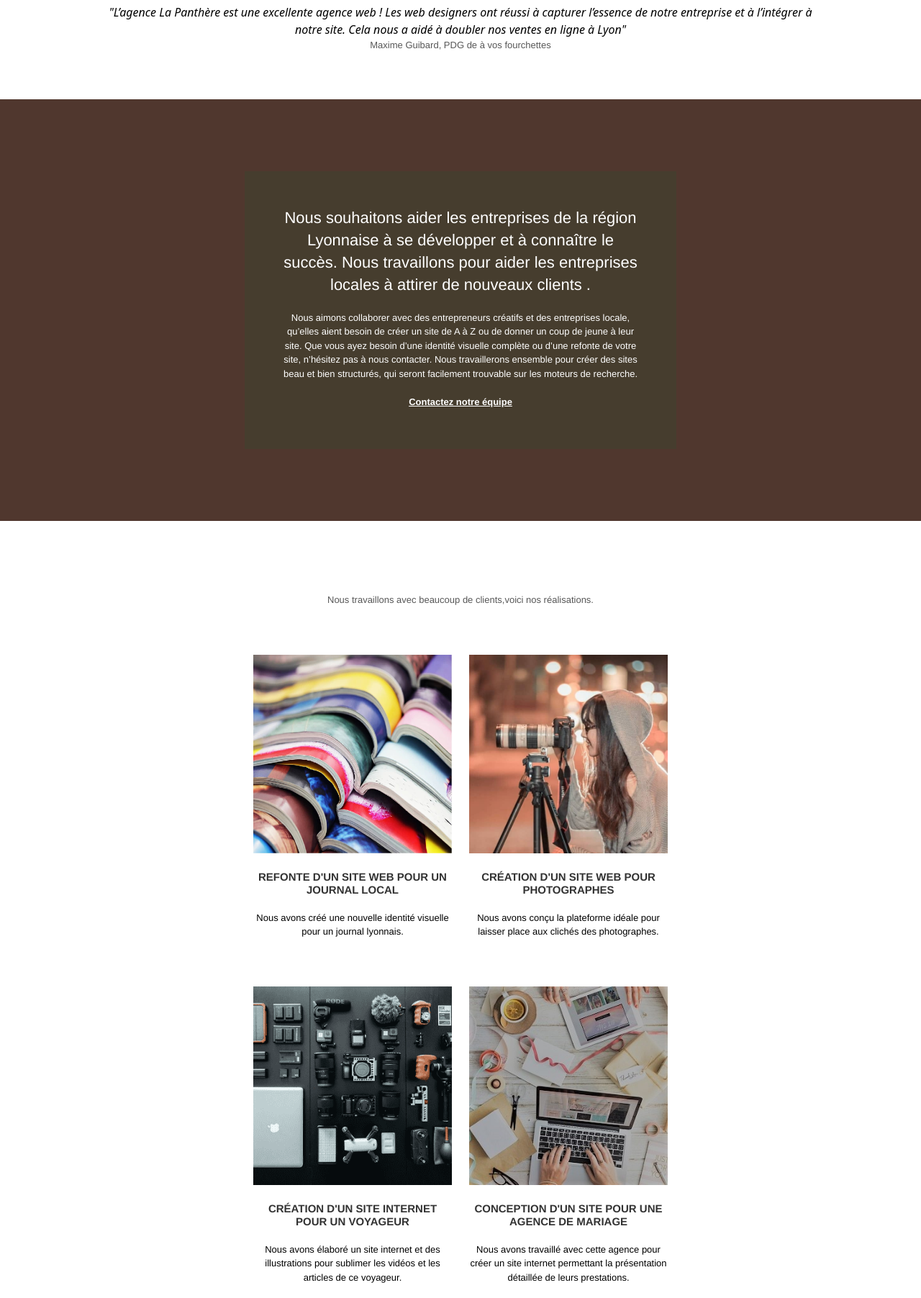
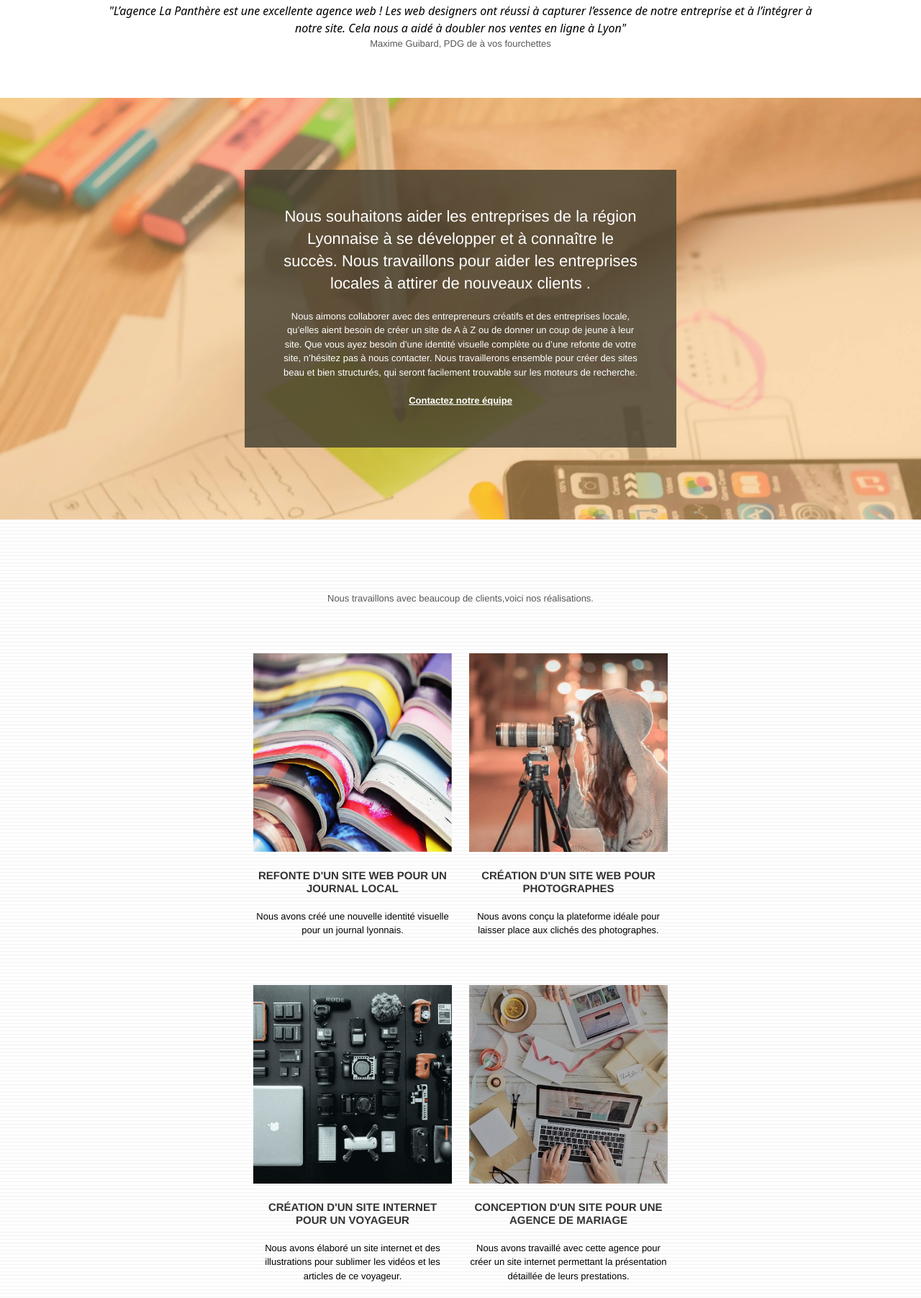
Before and after one commit to xtoc65/LaPanth-re, a website: page index.html in a window 1280 px wide. Shown: the part 980-2784 px from the top of the page at 72% size. Drawn offline with nearby package versions, Linux system fonts and the light colour scheme.

Commit message:
ajout des image de fond

```diff
--- a/css/style.css
+++ b/css/style.css
@@ -534,15 +534,15 @@ h4
 }
 .bg-lines-h2-bg
 {
-    background-image:url("img/lines-h2-bg.webp")
+    background-image:url("/img/lines-h2-bg.webp")
 }
 .bg-banniere
 {
-    background-image:url("img/agence-la-panthere.webp")
+    background-image:url( "/img/agence-la-panthere.webp" )
 }
 .bg-presentation
 {
-    background-image:url("img/image-de-presentation.webp")
+    background-image:url("/img/image-de-presentation.webp")
 }
 @media (max-width:1024px)
 {
```
Also changed, not shown: img/agence-la-panthere-monochrome.svg (added).
